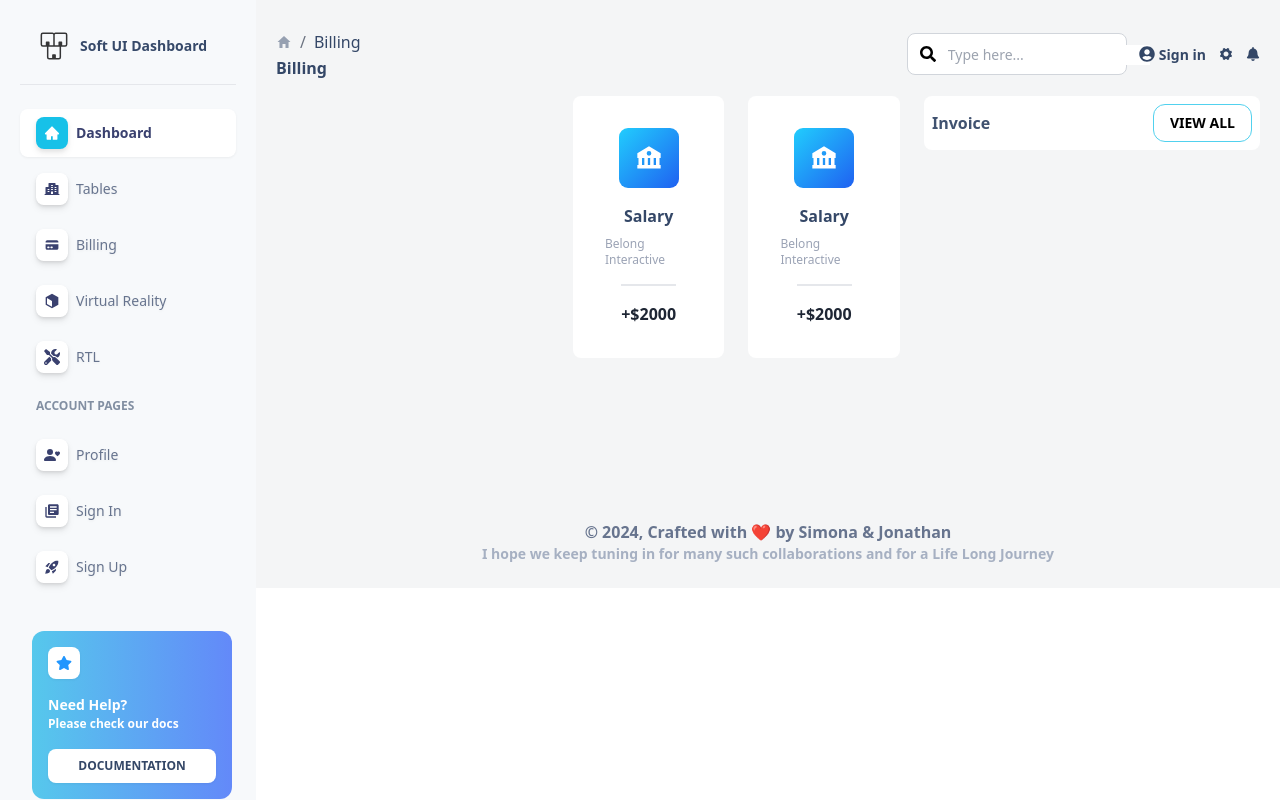
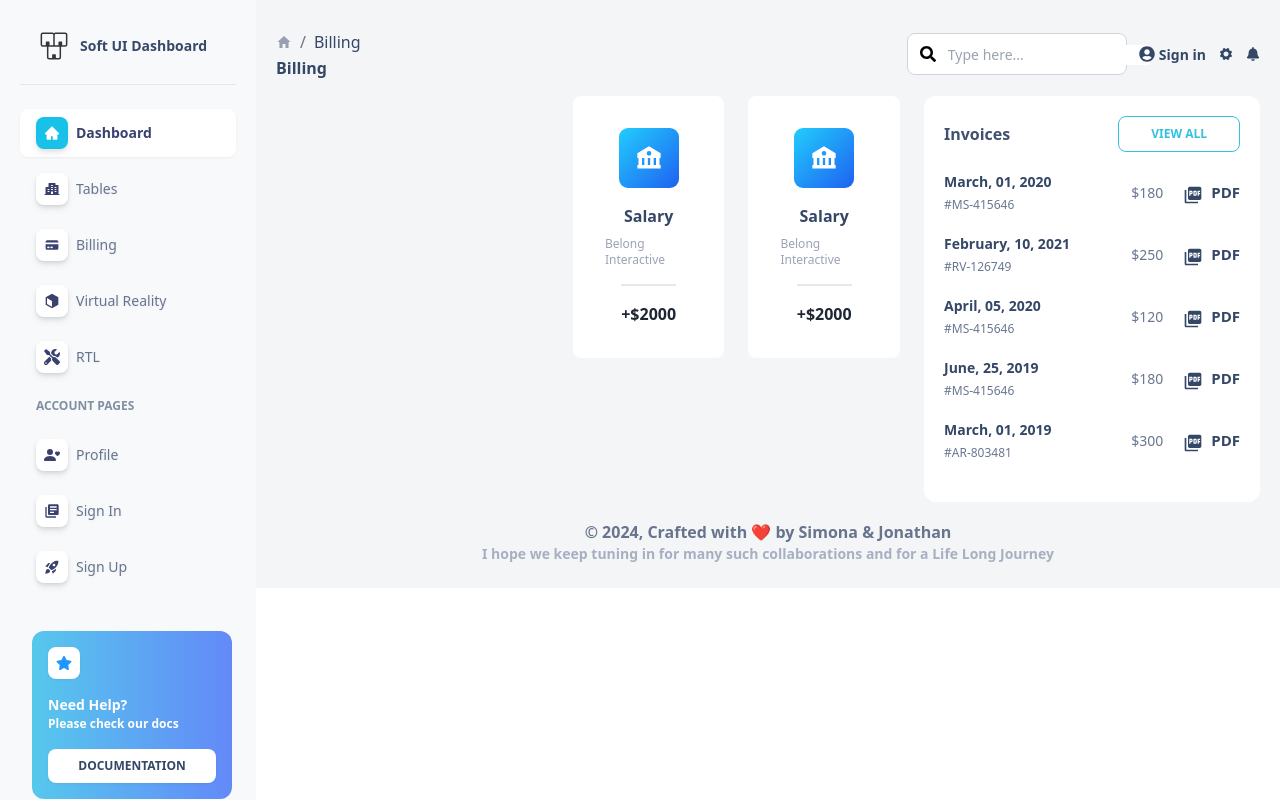
Before and after one commit to apurvakore/react_dashboard, a React (Create React App) app: page /billing in a window 1280 px wide. Built offline with nearby package versions, Linux system fonts and the light colour scheme.

Commit message:
Completed Invoices

```diff
--- /dev/null
+++ b/src/components/InvoiceItem.jsx
@@ -0,0 +1,26 @@
+import React from 'react'
+import { MdPictureAsPdf } from "react-icons/md"
+
+const InvoiceItem = ({ dateOfBill, invoiceID, price, pdfLink }) => {
+  return (
+    <div className='flex justify-between my-5'>
+      <div className="flex flex-col space-y-1">
+        <div className="date text-sm font-semibold text-[#344767]">{dateOfBill}</div>
+        <div className="invoiceId font-medium text-[12px] text-[#697690] ">{invoiceID}</div>
+      </div>
+      <div className="flex space-x-5 items-center">
+        <div className="amount text-sm text-[#697690]">{price}</div>
+        <div className="button">
+          <a href={pdfLink} target="_blank" rel="noopener noreferrer">
+            <button className='flex space-x-2 text-[#344767]'>
+              <div className="icon text-xl pt-1"><MdPictureAsPdf /></div>
+              <div className="font-semibold text-[15px]">PDF</div>
+            </button>
+          </a>
+        </div>
+      </div>
+    </div>
+  )
+}
+
+export default InvoiceItem
--- a/src/components/Invoices.jsx
+++ b/src/components/Invoices.jsx
@@ -1,18 +1,28 @@
 import React from 'react'
+import InvoiceItem from './InvoiceItem'
+import invoiceData from '../data/Invoice';
 
 const Invoices = () => {
   return (
-    <div>
-        <div className='tab-name flex justify-between p-2 bg-white rounded-lg'>
-            <div className="flex items-center font-semibold text-[#405270]">Invoice</div>
+    <div className='p-5 bg-white rounded-xl '>
+        <div className='tab-name flex justify-between '>
+            <div className="flex items-center font-semibold text-[#405270]">Invoices</div>
             <div className="">
-                <button className='px-4 py-2 text-sm font-semibold border border-[#51D1EE] rounded-xl '>
+                <button className='px-8 py-2 text-[12px] font-bold border border-[#34C1E1] text-[#34C1E1] hover:text-[#51D1EE] hover:border-[#51D1EE] rounded-lg '>
                     VIEW ALL
                 </button>
             </div>
         </div>
-        <div className="data">
-
+        <div className="data mt-5">
+            {invoiceData.map((invoice) => (
+                <InvoiceItem
+                key={invoice.id}
+                dateOfBill={invoice.dateOfBill}
+                invoiceID={invoice.invoiceID}
+                price={invoice.price}
+                pdfLink={invoice.pdfLink}
+                />
+            ))}
         </div>
     </div>
   )
--- /dev/null
+++ b/src/data/Invoice.js
@@ -0,0 +1,39 @@
+const invoiceData = [
+    {
+        id: 1,
+        dateOfBill:"March, 01, 2020",
+        invoiceID:"#MS-415646",
+        price:"$180",
+        pdfLink:""
+    },
+    {
+        id: 2,
+        dateOfBill:"February, 10, 2021",
+        invoiceID:"#RV-126749",
+        price:"$250",
+        pdfLink:""
+    },
+    {
+        id: 3,
+        dateOfBill:"April, 05, 2020",
+        invoiceID:"#MS-415646",
+        price:"$120",
+        pdfLink:""
+    },
+    {
+        id: 4,
+        dateOfBill:"June, 25, 2019",
+        invoiceID:"#MS-415646",
+        price:"$180",
+        pdfLink:""
+    },
+    {
+        id: 5,
+        dateOfBill:"March, 01, 2019",
+        invoiceID:"#AR-803481",
+        price:"$300",
+        pdfLink:""
+    }
+]
+
+export default invoiceData;
```
